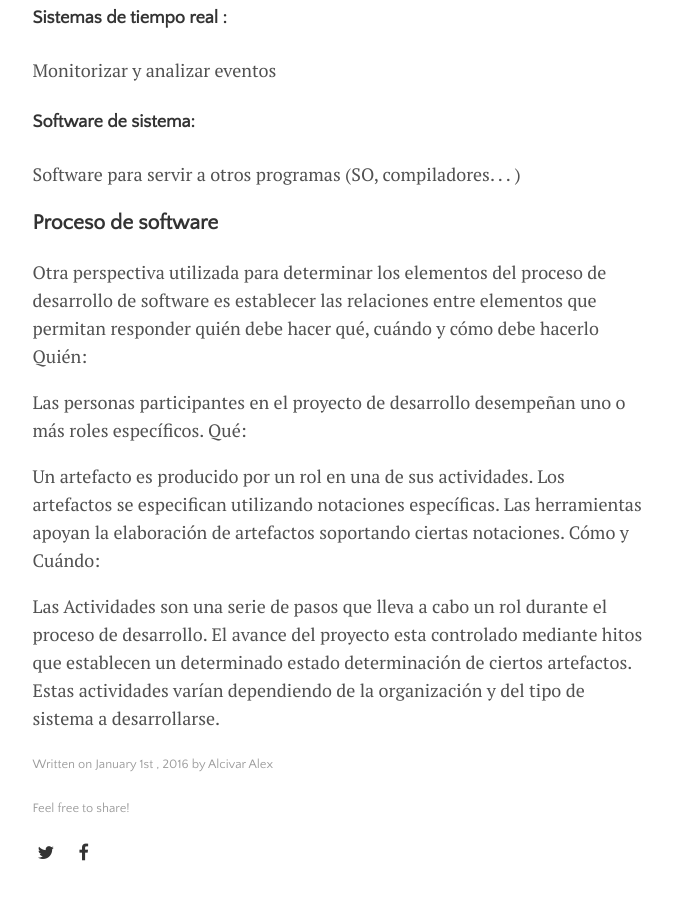
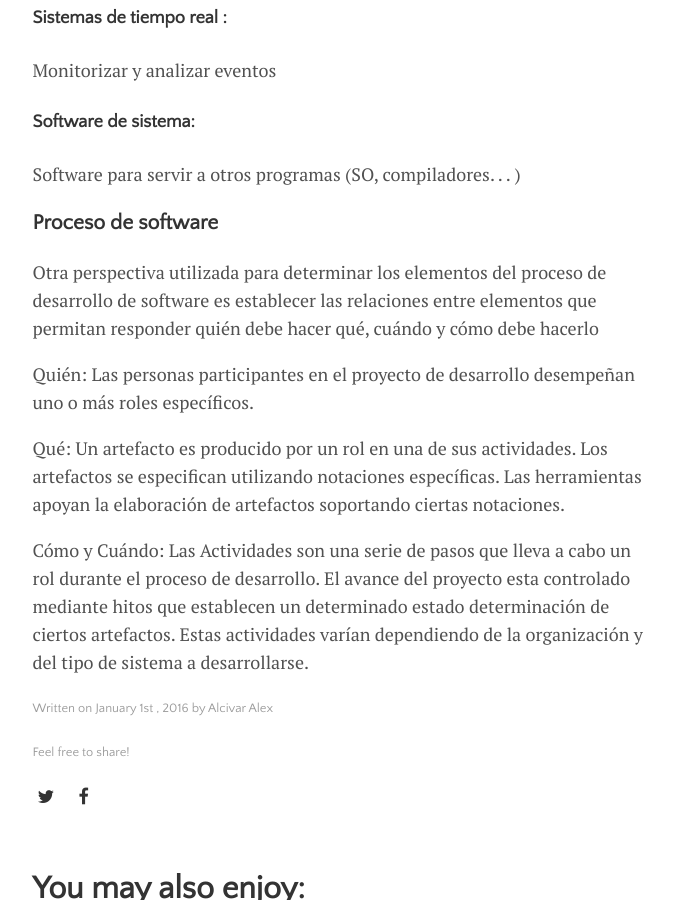
Before and after one commit to Junnlex/Trabajo, a Jekyll site: the page built from _posts/2016-01-01-welcome-to-lagrange.md, in a window 1280 px wide and 900 px high, scrolled down 3482 px. Shown: the whole window, without its empty margins (300-973 px from the left). Built offline with Jekyll 4.4.1, drawn with Linux system fonts in a browser that asks for light colours.

```diff
--- a/_posts/2016-01-01-welcome-to-lagrange.md
+++ b/_posts/2016-01-01-welcome-to-lagrange.md
@@ -107,19 +107,19 @@ Software para servir a otros programas (SO, compiladores. . . )
 Otra perspectiva utilizada para determinar los elementos del proceso de
 desarrollo de software es establecer las relaciones entre elementos que
 permitan responder quién debe hacer qué, cuándo y cómo debe hacerlo
-Quién:
 
-Las personas participantes en el proyecto de desarrollo
+
+Quién: Las personas participantes en el proyecto de desarrollo
 desempeñan uno o más roles específicos.
-Qué:
 
-Un artefacto es producido por un rol en una de sus actividades.
+
+Qué: Un artefacto es producido por un rol en una de sus actividades.
 Los artefactos se especifican utilizando notaciones específicas. Las
 herramientas apoyan la elaboración de artefactos soportando ciertas
 notaciones.
-Cómo y Cuándo:
 
-Las Actividades son una serie de pasos que lleva a
+
+Cómo y Cuándo: Las Actividades son una serie de pasos que lleva a
 cabo un rol durante el proceso de desarrollo. El avance del proyecto
 esta controlado mediante hitos que establecen un determinado estado
 determinación de ciertos artefactos.
```
